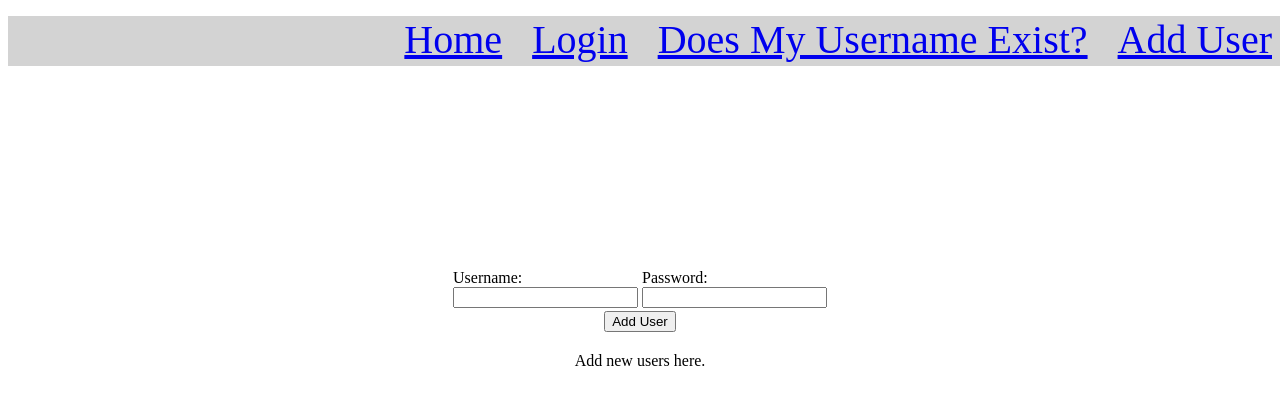
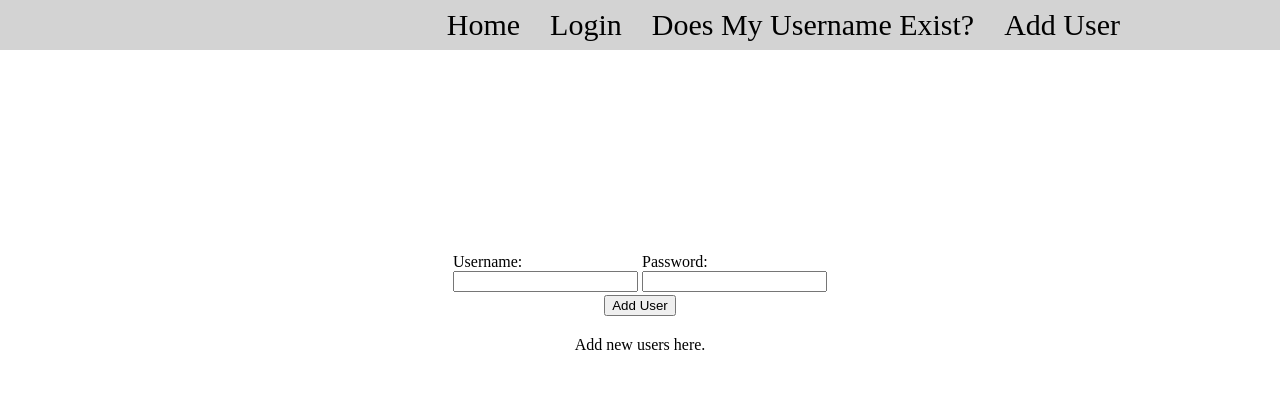
Before and after one commit to J-Mara/Cyber_Final, a Flask app: page /add-user in a window 1280 px wide; the page is wider, and only the part inside the window is pictured. Shown: the top 405 px of that part. Run offline with Flask 2, Linux system fonts and the light colour scheme.

Commit message:
header finalized

```diff
--- a/flaskr/static/base.css
+++ b/flaskr/static/base.css
@@ -3,20 +3,43 @@
     justify-content: center;
 }
 
+.vertically_center {
+    display: flex;
+    align-items: center;
+}
+
+body {
+    margin: 0px 0px 0px 0px;
+}
 #header {
     width: 100%;
     height: 50px;
     background-color: lightgray;
-    padding-right: 30px;
+    margin-top: 0px;
+    padding-right: 300px;
+    /* margin-top: -25px; */
+}
+
+#header ul {
+    height: 100%;
 }
 
 #header li {
-    display: inline;
-    height: 50px;
-    font-size: 40px;
-    text-decoration: none;
+    display: block;
+    height: 100%;
+    font-size: 30px;
     margin-left: 30px;
     float: right;
+
+    display: flex;
+    align-items: center;
+
+    margin-top: -16px;
+}
+
+#header li a {
+    text-decoration: none;
+    color: black;
 }
 
 #header li:hover {
--- a/flaskr/templates/base.html
+++ b/flaskr/templates/base.html
@@ -5,13 +5,15 @@
         {% block css %} {% endblock %}
         {% block javascript %} {% endblock %}
     </head>
-    <header id="header">
+    <header id="header" class="center">
+        <div style="width:75%; height: 100%">
             <ul width="100%">
                 <li><a href="{{ url_for('routes.add_user') }}">Add User</a></li>
                 <li><a href="{{ url_for('routes.check_username') }}">Does My Username Exist?</a></li>
                 <li><a href="{{ url_for('routes.login') }}">Login</a></li>
                 <li><a href="{{ url_for('routes.home') }}">Home</a></li>
             </ul>
+        </div>
     </header>
     <body>
         {% block body %} {% endblock %}
```
Lines whose indentation alone changed are shown as unchanged.
